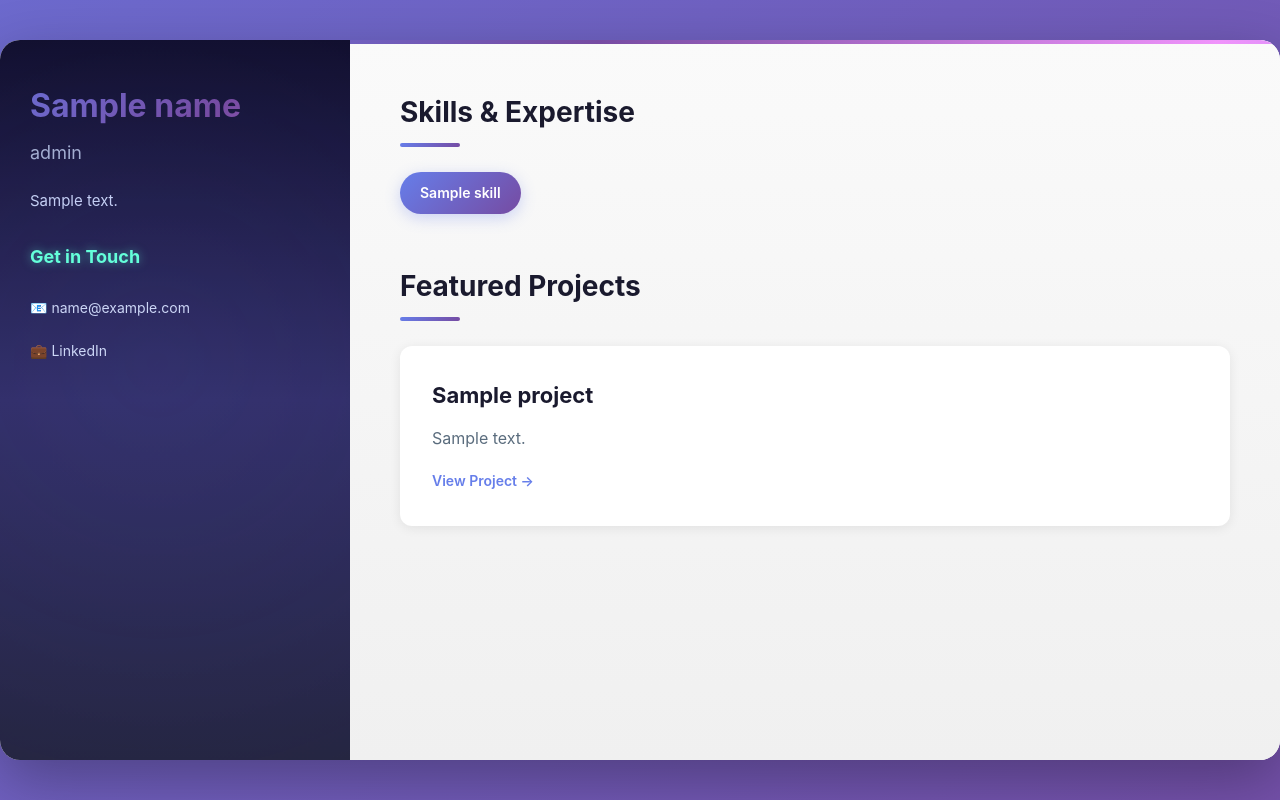
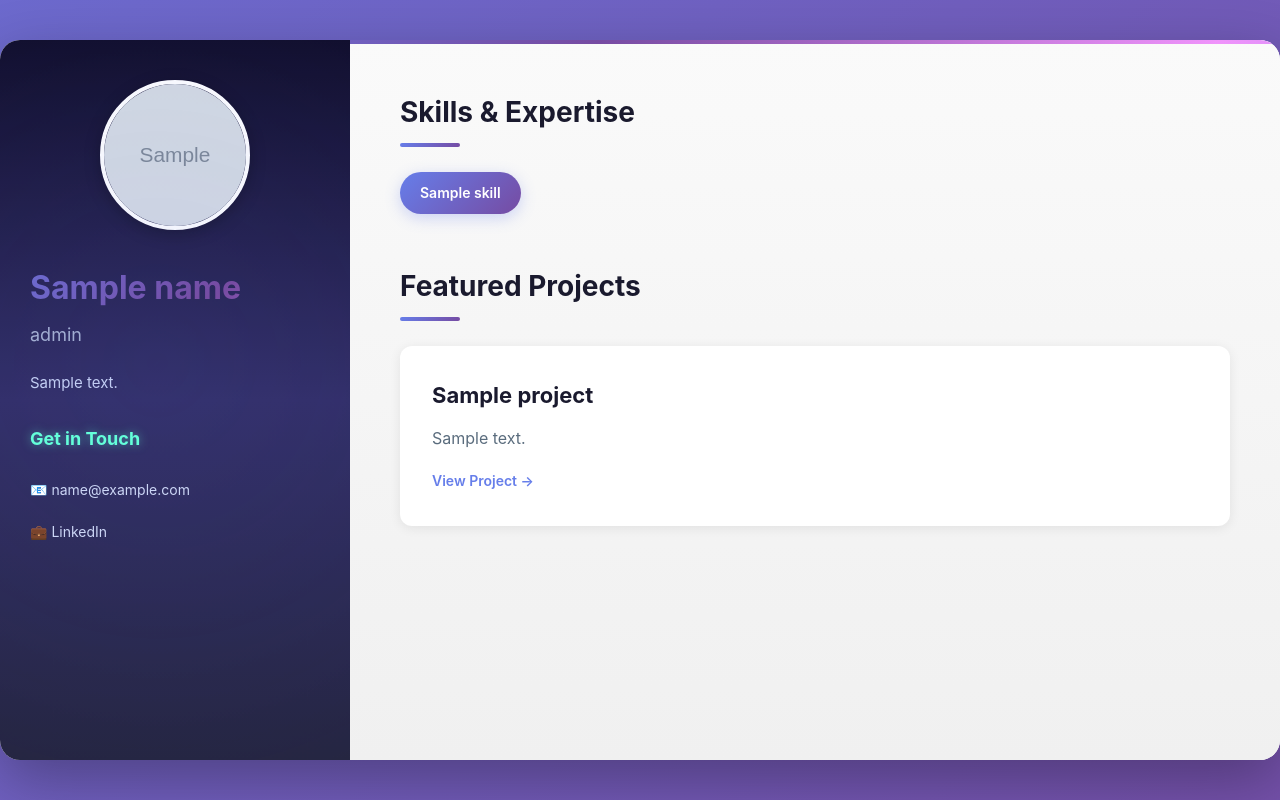
Before and after one commit to Sangu-dev/Portfolio-Builder, a Node server app: template server/templates/template--modern/index.hbs in a window 1280 px wide. Shown: the top 800 px of the page. Run offline with Node 20, Linux system fonts and the light colour scheme; the template is opened without the code that fills it: most values are stand-ins (such as "Sample title", 1, 10 or a date in 2020); grey boxes marked "Sample" are stand-in pictures; some libraries are stand-ins or nearby versions.

Commit message:
feat: Add profile image support to Modern template

```diff
--- a/server/templates/template--modern/assets/style.css
+++ b/server/templates/template--modern/assets/style.css
@@ -279,3 +279,18 @@ body {
     padding: 30px 20px;
   }
 }
+
+/* Profile Image Styles */
+.profile-image-wrapper {
+  text-align: center;
+  margin-bottom: 24px;
+}
+
+.profile-image {
+  width: 150px;
+  height: 150px;
+  border-radius: 50%;
+  object-fit: cover;
+  box-shadow: 0 4px 16px rgba(0, 0, 0, 0.15);
+  border: 4px solid #fff;
+}
--- a/server/templates/template--modern/index.hbs
+++ b/server/templates/template--modern/index.hbs
@@ -10,6 +10,11 @@
   <div class="container">
     <aside class="sidebar">
       <div class="profile">
+        {{#if profileImage}}
+        <div class="profile-image-wrapper" style="text-align: center; margin-bottom: 24px;">
+          <img src="{{profileImage}}" alt="{{name}}" class="profile-image" style="width: 150px; height: 150px; border-radius: 50%; object-fit: cover; box-shadow: 0 4px 16px rgba(0, 0, 0, 0.3); border: 4px solid #fff;" />
+        </div>
+        {{/if}}
         <h1 class="name">{{name}}</h1>
         <p class="role">{{role}}</p>
         <div class="bio">{{bio}}</div>
```
